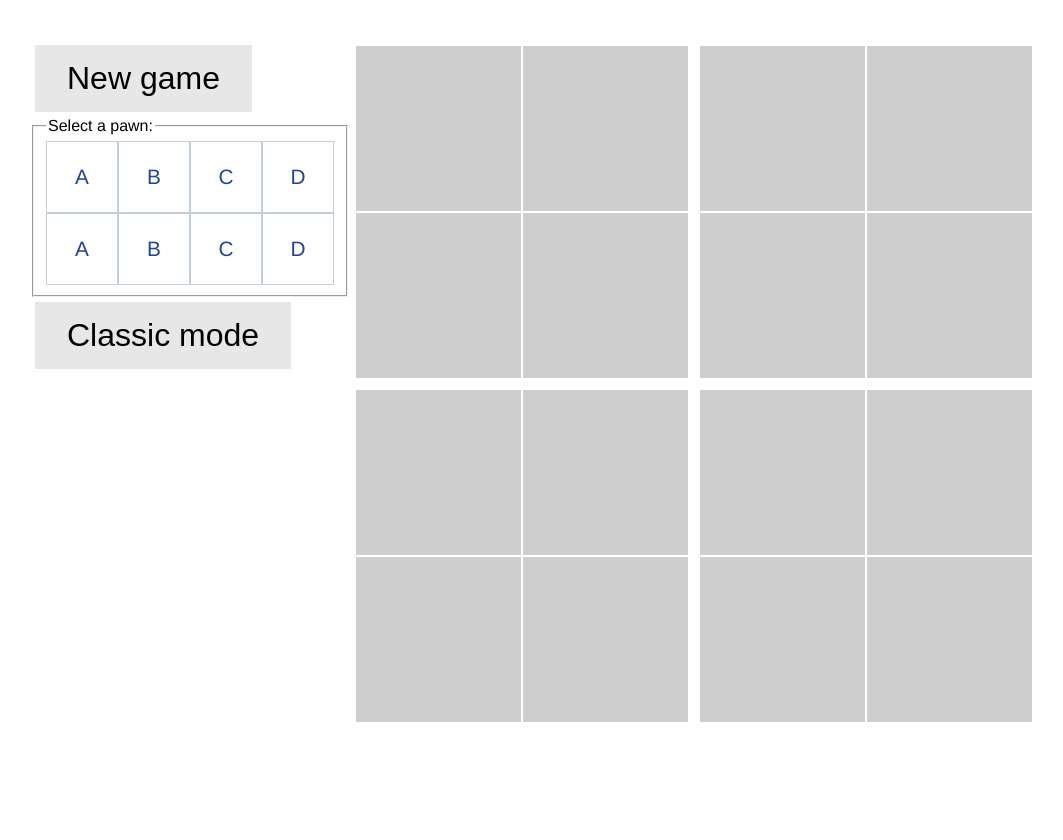
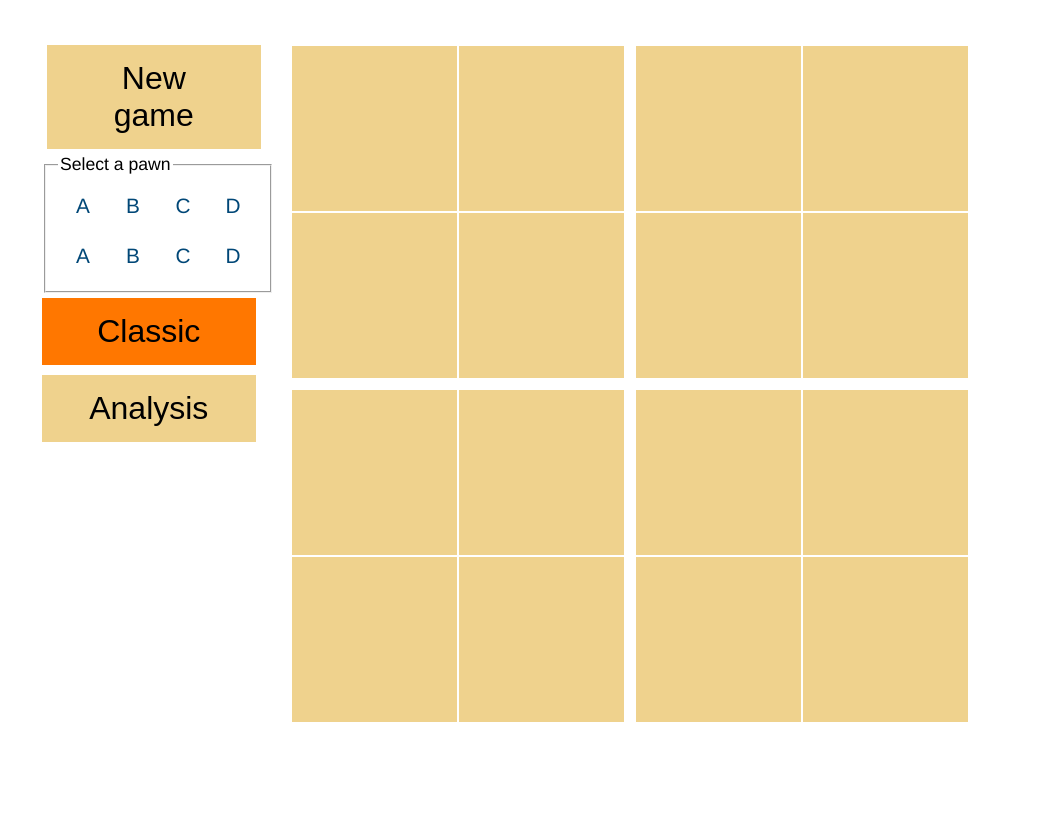
Before and after one commit to Esadruhn/quantikai, a Flask app: page / in a window 1280 px wide. Shown: the whole page, without its empty margins (10-1073 px from the left). Run offline with Flask 3, Linux system fonts and the light colour scheme.

Commit message:
improve UX

```diff
--- a/src/quantikai/web/static/index.css
+++ b/src/quantikai/web/static/index.css
@@ -1,3 +1,20 @@
+ :root {
+  --primary: #004777;
+  --secondary: #A30000;
+  --tertio: #FF7700;
+  --quatro: #EFD28D;
+  --cinco: #00AFB5;
+  --red: #A30000;
+  --blue: #004777;
+  /* User messages */
+  --error: #A30000;
+  --error-background: #FFD6D6;
+  --win: #7D5D12;
+  --win-background: #EFD28D;
+  --wait:  #00AFB5;
+  --wait-background:  #D6FEFF;
+}
+
 html, body {
   height : 100%;
 }
@@ -12,8 +29,17 @@ body {
   font-size       : 1em;
   background      : linear-gradient(top, #222, #333);
 }
-.sidebar {
-  width: 20em;
+aside {
+  width: 25%;
+  margin: 0 1%;
+}
+section {
+  display: flex;
+}
+fieldset {
+  legend {
+    font-size: 1.1em;
+  }
 }
 .flex-container {
   padding: 0;
@@ -25,37 +51,25 @@ body {
   flex-flow: wrap row;
 }
 .flex-item {
-  color: #C3D0D9;
-  border: 1px solid #C3D0D9;
-  width: 50px;
-  height: 50px;
+  width: 30px;
+  height: 30px;
   font-size: 1.3em;
   text-align: center;
   padding: 10px;
 }
-.flex-item:hover {background-color: #8b8b8b}
+.flex-item:hover {background-color: var(--tertio)}
 label {
   height: 100%;
-  display: flex;
-  align-items: center;
-  justify-content: center;
 }
+.center {
+    display: flex;
+    align-items: center;
+    justify-content: center;
+  }
+
 input:checked + label {
-  background: #8b8b8b;
+  background: var(--tertio);
   color: #C3D0D9
-}
-
-.hidden {
-  display: none;
-}
-
-.board {
-  display         : flex;
-  align-items     : center;
-  justify-content : center;
-  vertical-align  : center;
-  flex-wrap       : nowrap;
-  align-content   : center;
 }
 .column {
   display         : flex;
@@ -78,33 +92,48 @@ input:checked + label {
     height  : 125px;
     border  : 1px solid #ffffff;
 
-    background-color: #cecece;
+    background-color: var(--quatro);
     font-weight : 100;
     text-align  : center;
     padding     : 20px;
 }
-.cell:hover {background-color: #8b8b8b}
+.cell:hover {background-color: var(--tertio)}
 
-.BLUE {color       : #1f449c;}
-.RED {color       : #f05039;}
+.BLUE {color: var(--blue);}
+.RED {color: var(--red);}
 
 button {
-  font-size: 2em;
   border: none;
-  background-color: #e7e7e7;
+  background-color: var(--quatro);
   color: black;
   padding: 15px 32px;
   margin: 5px;
   text-align: center;
   display: inline-block;
   cursor: pointer;
+  width: clamp(12ch, 50%, 20ch);
+  font-size: 1.1em;
 }
-button:hover {background-color: #8b8b8b}
+button:hover {background-color: var(--tertio)}
 
 button:active {
   background-color: #222222;
   box-shadow: 0 5px #666;
   transform: translateY(4px);
+}
+.big {
+    font-size: 2em;
+  }
+
+.toggle {
+  display: flex;
+  flex-flow: row wrap;
+  button {
+    margin: 5px 0;
+  }
+  button:disabled {
+    background-color: var(--tertio);
+  }
 }
 
 .msg {
@@ -115,14 +144,17 @@ button:active {
   text-shadow: 1px 1px rgba(250,250,250,.3);
 }
 .error{
-  background-color: #fce4e4;
-  color: #cc0033;
+  background-color: var(--error-background);
+  color: var(--error);
 }
 .win{
-  background-color: #e4fcea;
-  color: #0c6800;
+  background-color: var(--win-background);
+  color: var(--win);
 }
 .wait{
-  background-color: #e4e4fc;
-  color: #100068;
+  background-color: var(--wait-background);
+  color: var(--wait);
 }
+.hidden {
+  display: none;
+}
--- a/src/quantikai/web/static/index.js
+++ b/src/quantikai/web/static/index.js
@@ -81,6 +81,10 @@ function botTurn() {
     }).catch((error) => { errorMsg(error) })
 }
 function onClickCell(x, y) {
+  const hasCheckedPawn = document.querySelector('input[name="pawn-select"]:checked') !== null
+  if (!hasCheckedPawn) {
+    throw new Error('Please select a pawn.')
+  }
   const pawn = document.querySelector('input[name="pawn-select"]:checked').getAttribute('val')
 
   // Delete the error message
@@ -92,7 +96,7 @@ function onClickCell(x, y) {
   fetchPostRequest('', { x: x | null, y: y | null, pawn })
     .then(applyPlayerTurn)
     .then(function (isWin) {
-      if (!isWin && document.getElementById('modeButton').getAttribute('mode') === CLASSIC) { botTurn() } else if (!isWin) {
+      if (!isWin && !document.getElementById('modeButtonAnalysis').getAttribute('disabled')) { botTurn() } else if (!isWin) {
         enableNextMoveClick(true)
       }
     })
@@ -109,13 +113,13 @@ function onClickNewGame() {
 
 function onClickChangeMode(currentMode) {
   if (currentMode === CLASSIC) {
-    document.getElementById('modeButton').setAttribute('mode', ANALYSIS)
-    document.getElementById('modeButton').innerHTML = 'Analysis mode'
+    document.getElementById('modeButtonClassic').setAttribute('disabled', '')
+    document.getElementById('modeButtonAnalysis').removeAttribute('disabled')
+    document.getElementById('modeAnalysis').classList.add('hidden')
+  } else if (currentMode === ANALYSIS) {
+    document.getElementById('modeButtonAnalysis').setAttribute('disabled', '')
+    document.getElementById('modeButtonClassic').removeAttribute('disabled')
     document.getElementById('modeAnalysis').classList.remove('hidden')
-  } else if (currentMode === ANALYSIS) {
-    document.getElementById('modeButton').setAttribute('mode', CLASSIC)
-    document.getElementById('modeButton').innerHTML = 'Classic mode'
-    document.getElementById('modeAnalysis').classList.add('hidden')
   }
 }
 
@@ -126,7 +130,7 @@ function onClickNextMove() {
 function showBoardAnalysis() {
   waitForBotMsg()
   const depth = document.getElementById('boardAnalysisDepth').value
-  fetchPostRequest('analysis', {depth: depth}).then(
+  fetchPostRequest('analysis', { depth }).then(
     function (response) {
       let responseDisplay = '<p>Board analysis: score for each possible bot move, starting with the best one.</p><ol>'
       for (const item of response) {
--- a/src/quantikai/web/templates/index.html
+++ b/src/quantikai/web/templates/index.html
@@ -12,33 +12,40 @@
     <title>Quantik</title>
 
     <body>
-        <div class="sidebar">
-            <button onClick="onClickNewGame()">New game</button>
+        <aside>
+            <button class="big" onClick="onClickNewGame()">New game</button>
             <fieldset>
-                <legend>Select a pawn:</legend>
+                <legend>Select a pawn</legend>
                 <ul class="flex-container longhand">
                     {% for pawn in session["human_player"].pawns %}
                     <li id={{pawn}} class="flex-item BLUE">
                         <input id={{pawn}}-{{loop.index}} type="radio" name="pawn-select" val={{pawn}} class="hidden">
-                        <label for={{pawn}}-{{loop.index}}>{{pawn}}</label>
+                        <label class="center" for={{pawn}}-{{loop.index}}>{{pawn}}</label>
                     </li>
                     {% endfor %}
                 </ul>
             </fieldset>
-            <!-- TODO toggle switch to change mode -->
-            <button id="modeButton" onClick="onClickChangeMode(this.attributes.mode.value)" mode="classic">Classic mode</button>
-            <div id="modeAnalysis" class="hidden">
+            <div class="toggle">
+                <button disabled class="big" id="modeButtonClassic" onClick="onClickChangeMode('classic')">Classic</button>
+                <button class="big" id="modeButtonAnalysis" onClick="onClickChangeMode('analysis')">Analysis</button>
+            </div>
+            <div id="modeAnalysis" class="column hidden">
                 <button id="buttonNextMove" onClick="onClickNextMove()">Next move</button>
-                <button onClick="showBoardAnalysis()">Board analysis</button>
-                <div class="slidecontainer">
-                    <input type="range" min="0" max="16" value="0" class="slider" id="boardAnalysisDepth">
-                </div>
                 <button onClick="showGamePrediction()">Game prediction</button>
+                <fieldset>
+                    <legend>Board Analysis</legend>
+                    <div class="slidecontainer">
+                        <label>Depth of the board analysis (0 for the next move)</label>
+                        <input type="range" min="0" max="16" value="0" class="slider" id="boardAnalysisDepth" oninput="this.nextElementSibling.value = this.value">
+                        <output>0</output>
+                    </div>
+                    <button onClick="showBoardAnalysis()">Compute</button>
+                </fieldset>
             </div>
             <p id="msgBox"></p>
-        </div>
+        </aside>
 
-        <div class="board">
+        <section class="board">
             {% for column_nb in range(2) %}
             <div class="column">
                 {% for row_nb in range(2) %}
@@ -62,12 +69,12 @@
                 {% endfor %}
             </div>
             {% endfor %}
-        </div>
+        </section>
 
-        <div class="sidebar-right">
+        <aside>
             <p id="board-analysis"></p>
             <p id="game-prediction"></p>
-        </div>
+        </aside>
         <!-- inserting these scripts at the end to be able to use all the elements in the DOM -->
         <script src="/static/index.js"></script>
     </body>
```
